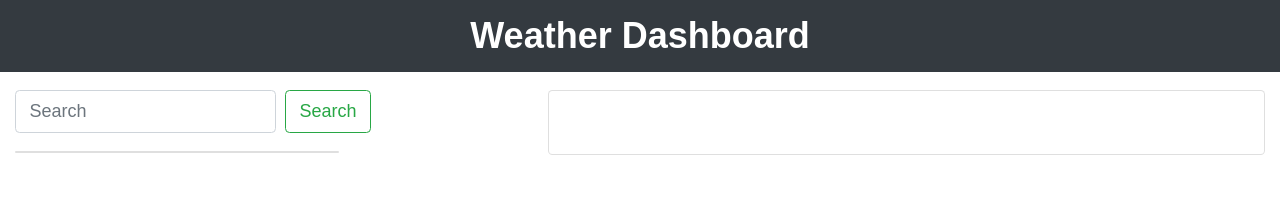
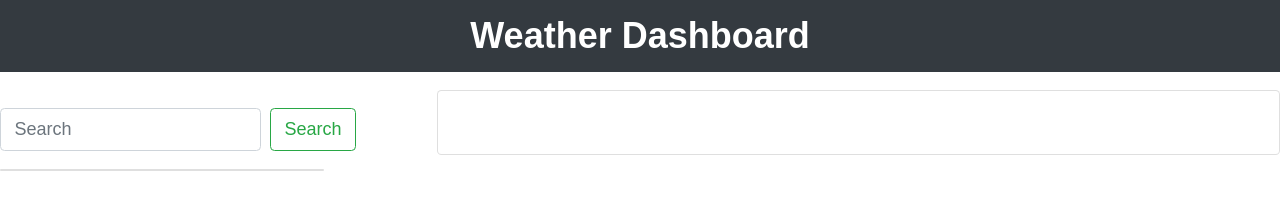
Before and after one commit to dvega920/Weather-App, a plain HTML site: page index.html in a window 1280 px wide. Drawn offline with nearby package versions, Linux system fonts and the light colour scheme.

Commit message:
changed format of rows & cols

```diff
--- a/index.html
+++ b/index.html
@@ -14,25 +14,32 @@
 <body>
     <nav class="navbar navbar-dark bg-dark justify-content-center">
         Weather Dashboard</nav>
-    <div class="container-fluid">
+
     <div class="row">
-            <div class="col1 col-5 mt-3">
+
+        <!-- Container for the left side -->
+        <div class="col-4">
+            <div class="mt-3">
                 <form class="form-inline my-2 my-lg-0">
                     <input class="search-box form-control mr-sm-2" type="search" placeholder="Search"
                         aria-label="Search">
                     <button class="btn btn-outline-success my-2 my-sm-0" type="submit">Search</button>
                 </form>
+
                 <div class="card mt-3" style="width: 18rem;">
                     <ul class="list-group list-group-flush container" style="list-style: none;">
                         <li class="list-group-item1"></li>
                     </ul>
                 </div>
             </div>
-            <div class="col-7 mt-3">
+        </div>
+
+        <!-- Container for the right side -->
+        <div class="col-8 mt-3">
             <div class="card">
                 <div class="card-body">
                     <div>
-                            <h1 class="col-6 city-name"></h1>
+                        <h1 class="city-name"></h1>
                     </div>
                     <div>
                         <p class="temp"></p>
@@ -42,9 +49,11 @@
                     <p class="uv-index"></p>
                 </div>
             </div>
+            <!-- Start of 5-Day div -->
         </div>
     </div>
-    </div>
+
+
     <script src="https://cdnjs.cloudflare.com/ajax/libs/moment.js/2.24.0/moment.min.js"></script>
     <script src="http://code.jquery.com/jquery-3.4.1.min.js"
         integrity="sha256-CSXorXvZcTkaix6Yvo6HppcZGetbYMGWSFlBw8HfCJo=" crossorigin="anonymous">
```
Lines whose indentation alone changed are shown as unchanged.
